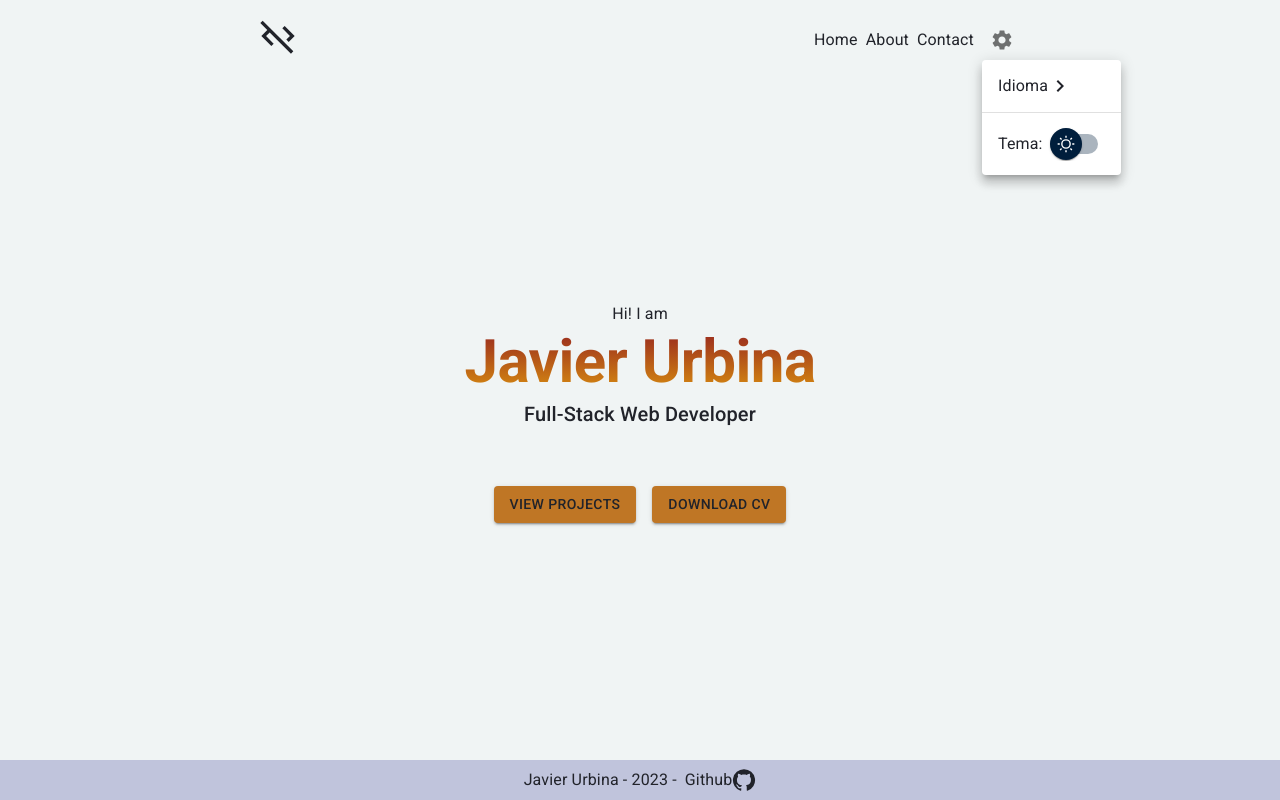
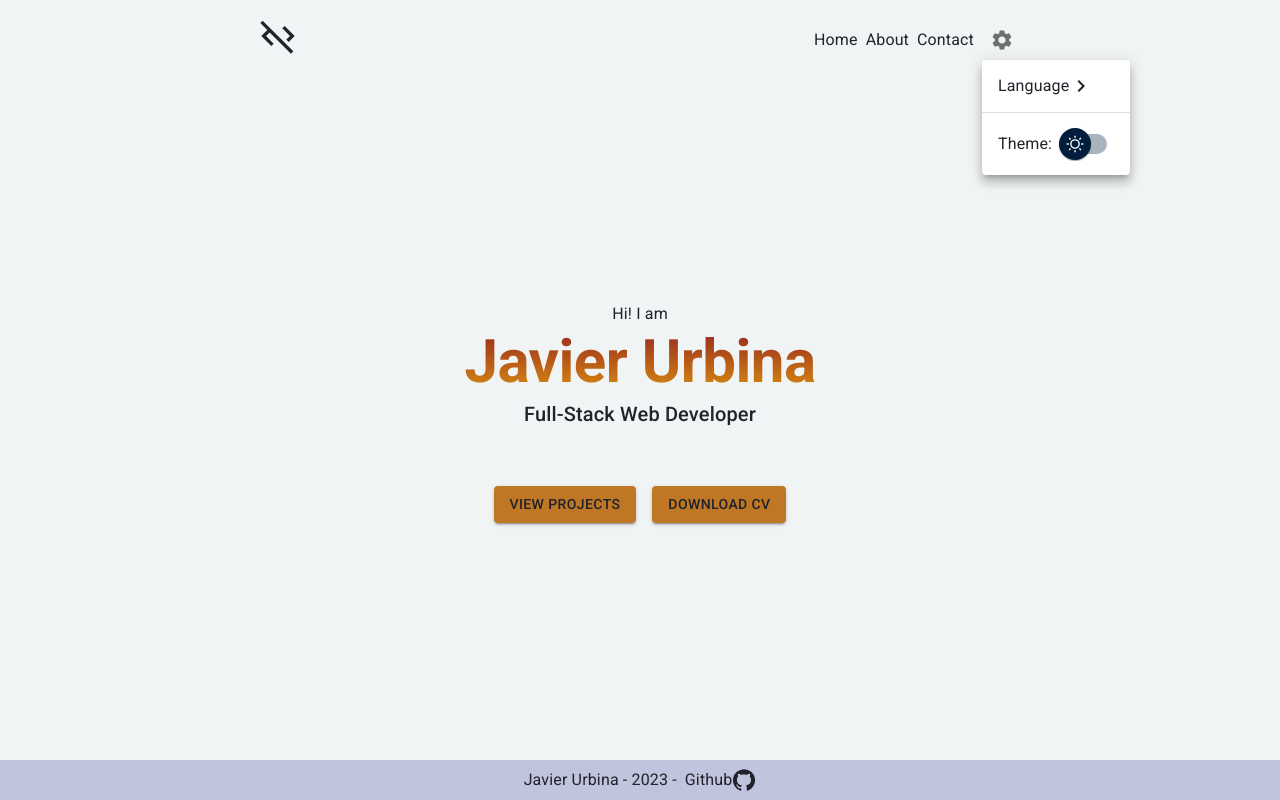
Before and after one commit to JavierUrbina14/personal-blog, a React (Vite) app: page / in a window 1280 px wide. Both pictures are taken after a click on the button 1002 px from the left and 39 px from the top of the page. Built offline with nearby package versions, Linux system fonts and the light colour scheme.

Commit message:
feature new traductions!

```diff
--- a/src/components/SettingsMenu.jsx
+++ b/src/components/SettingsMenu.jsx
@@ -48,9 +48,9 @@ export const SettingsMenu = () => {
                 open={open}
                 onClose={handleClose}
             >
-                <MenuItem onClick={handleLanguageMenuClick}>Idioma<KeyboardArrowRightIcon /></MenuItem>
+                <MenuItem onClick={handleLanguageMenuClick}>{t("settingsmenu.language")}<KeyboardArrowRightIcon /></MenuItem>
                 <Divider />
-                <MenuItem>Tema: <MaterialUISwitch checked={darkMode} onChange={handleDarkMode} /></MenuItem>
+                <MenuItem>{t("settingsmenu.theme")}<MaterialUISwitch checked={darkMode} onChange={handleDarkMode} /></MenuItem>
             </Menu>
 
             {/* Submenú de Idioma */}
@@ -67,8 +67,8 @@ export const SettingsMenu = () => {
                     horizontal: 'left',
                 }}
             >
-                <MenuItem onClick={() => handleChangeLanguage('es')}>Español</MenuItem>
-                <MenuItem onClick={() => handleChangeLanguage('en')}>Inglés</MenuItem>
+                <MenuItem onClick={() => handleChangeLanguage('es')}>{t("settingsmenu.es")}</MenuItem>
+                <MenuItem onClick={() => handleChangeLanguage('en')}>{t("settingsmenu.en")}</MenuItem>
             </Menu>
         </div>
     );
--- a/src/languages/en.json
+++ b/src/languages/en.json
@@ -33,5 +33,11 @@
         "home": "Home",
         "about": "About",
         "contact": "Contact"
+    },
+    "settingsmenu": {
+        "language": "Language",
+        "es": "Spanish",
+        "en": "English",
+        "theme": "Theme: "
     }
 }
--- a/src/languages/es.json
+++ b/src/languages/es.json
@@ -33,5 +33,11 @@
         "home": "Inicio",
         "about": "Acerca",
         "contact": "Contacto"
+    },
+    "settingsmenu": {
+        "language": "Idioma",
+        "es": "Español",
+        "en": "Inglés",
+        "theme": "Tema: "
     }
 }
```
